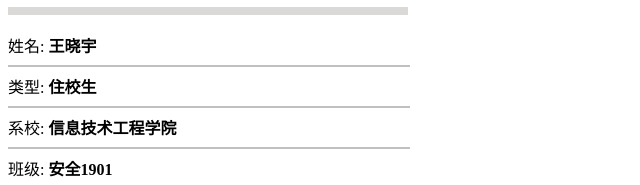
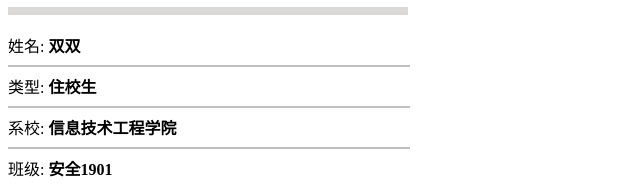
Before and after one commit to xiaosunzi/xiaosunzi.github.io, a plain HTML site: page index.html in a window 1280 px wide. Shown: the part 311-496 px from the top of the page, 0-640 px from the left. Drawn offline with Linux system fonts and the light colour scheme.

Commit message:
Update index.html

```diff
--- a/index.html
+++ b/index.html
@@ -176,7 +176,7 @@
      <div class="three">
          <div class="three1"></div> <br>
          <div class="three2">
-            <div class="three2-1">姓名:    <strong>王晓宇</strong><hr width="400px" style="height: 0.1px;" color="silver";></div>
+            <div class="three2-1">姓名:    <strong>双双</strong><hr width="400px" style="height: 0.1px;" color="silver";></div>
             <div class="three2-2">类型:    <strong>住校生</strong><hr width="400px" style="height: 0.1px;" color="silver";></div>
             <div class="three2-3">系校:    <strong>信息技术工程学院</strong><hr width="400px" style="height: 0.1px;" color="silver";></div>
             <div class="three2-4">班级:    <strong>安全1901</strong><hr width="400px" style="height: 0.1px;" color="silver";></div>
```
